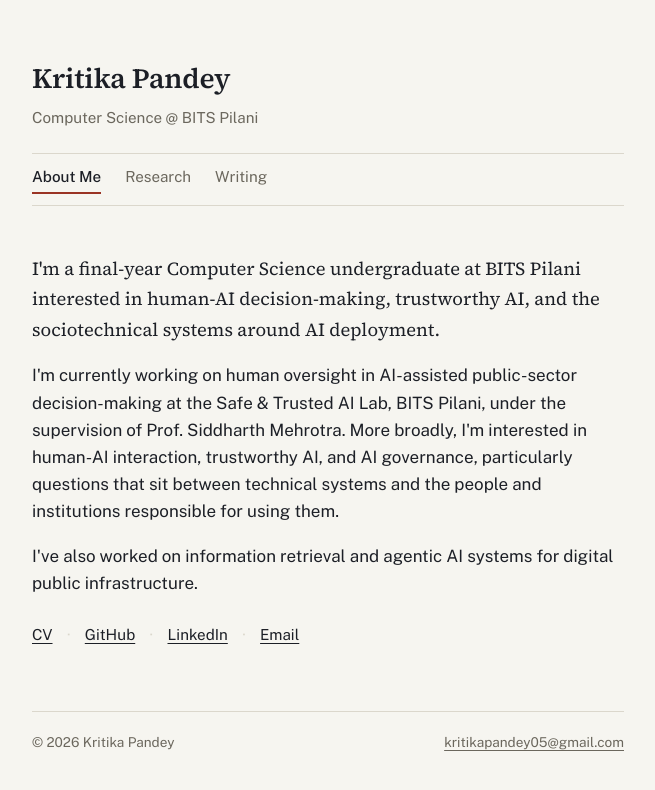
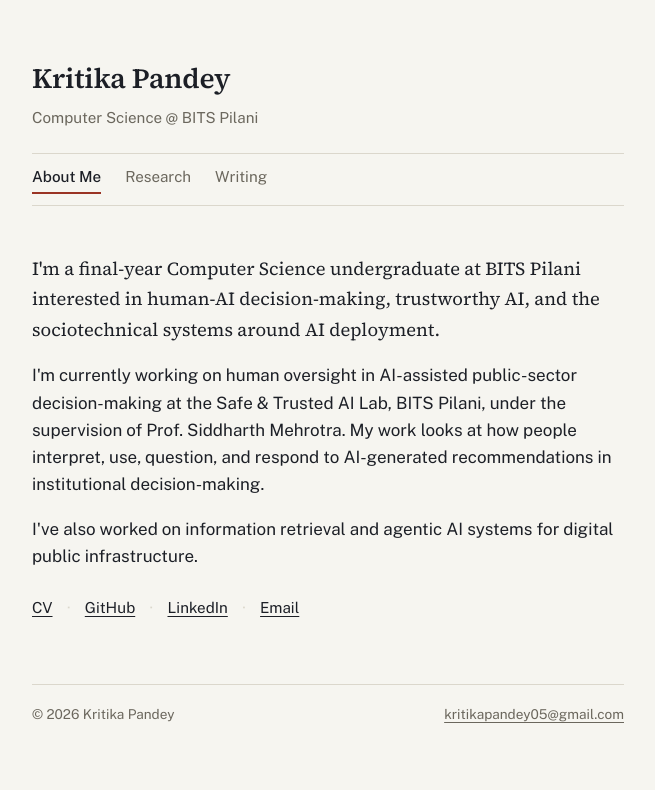
Before and after one commit to kritikapandey05/kritikapandey05.github.io, a Jekyll site: the page built from index.md, in a window 1280 px wide. Shown: the top 790 px of the page, without its empty margins (312-967 px from the left). Built offline with Jekyll 4.4.1, drawn with Linux system fonts in a browser that asks for light colours; our own code applies the rules of GitHub Pages for plain Markdown files.

Commit message:
Update index.md

```diff
--- a/index.md
+++ b/index.md
@@ -1,6 +1,6 @@
 <p class="lede">I'm a final-year Computer Science undergraduate at BITS Pilani interested in human-AI decision-making, trustworthy AI, and the sociotechnical systems around AI deployment.</p>
 
-<p>I'm currently working on human oversight in AI-assisted public-sector decision-making at the Safe &amp; Trusted AI Lab, BITS Pilani, under the supervision of Prof. Siddharth Mehrotra. More broadly, I'm interested in human-AI interaction, trustworthy AI, and AI governance, particularly questions that sit between technical systems and the people and institutions responsible for using them.</p>
+<p>I'm currently working on human oversight in AI-assisted public-sector decision-making at the Safe &amp; Trusted AI Lab, BITS Pilani, under the supervision of Prof. Siddharth Mehrotra. My work looks at how people interpret, use, question, and respond to AI-generated recommendations in institutional decision-making.</p>
 
 <p>I've also worked on information retrieval and agentic AI systems for digital public infrastructure.</p>
 
```
